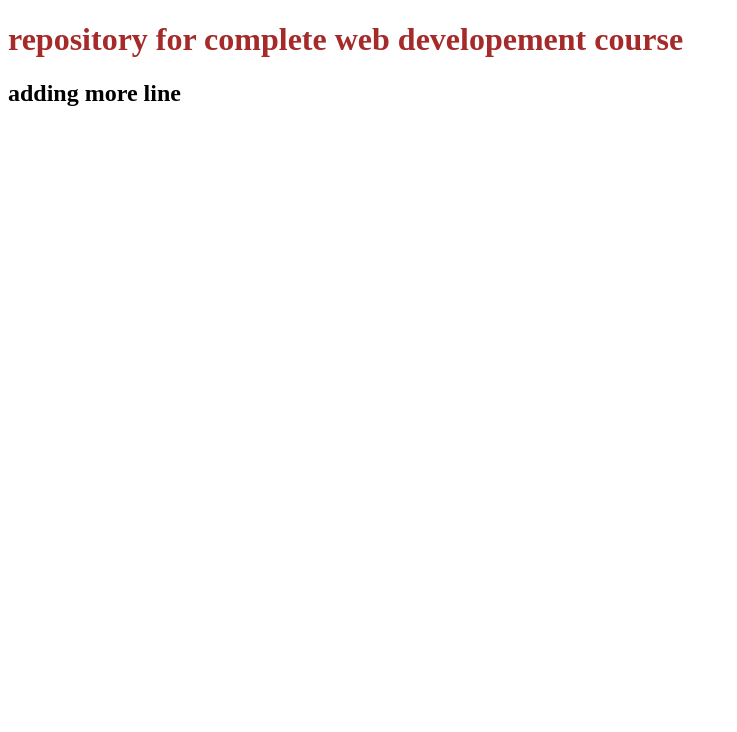
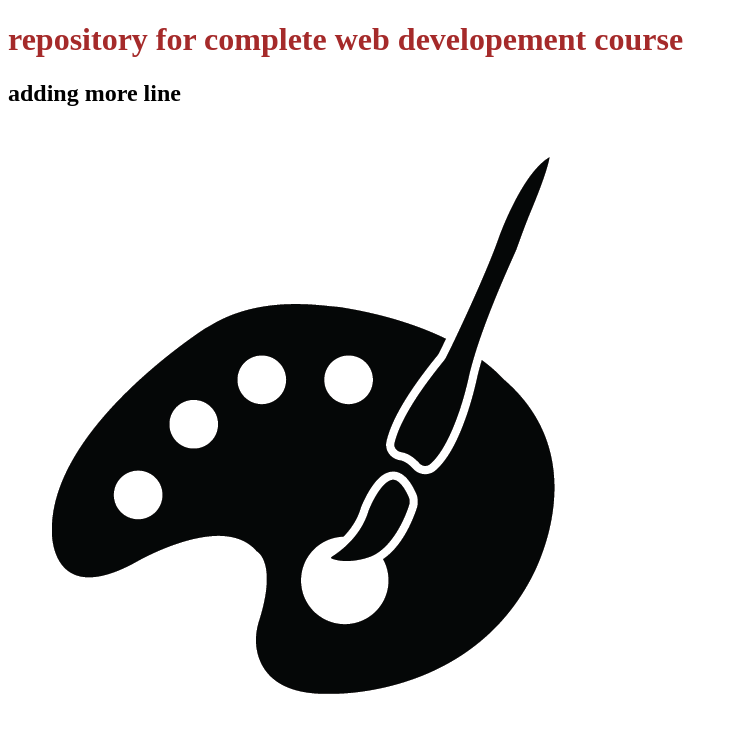
Before and after one commit to sajuti19/my-second-repo, a plain HTML site: page index.html in a window 1280 px wide. Shown: the whole page, without its empty margins (0-737 px from the left). Drawn offline with Linux system fonts and the light colour scheme.

Commit message:
image added

```diff
--- a/index.html
+++ b/index.html
@@ -10,5 +10,6 @@
 <body>
     <h1>repository for complete web developement course</h1>
     <h2>adding more line</h2>
+    <img src="icon.png" alt="">
 </body>
 </html>
```
Also changed, not shown: icon.png (added).
